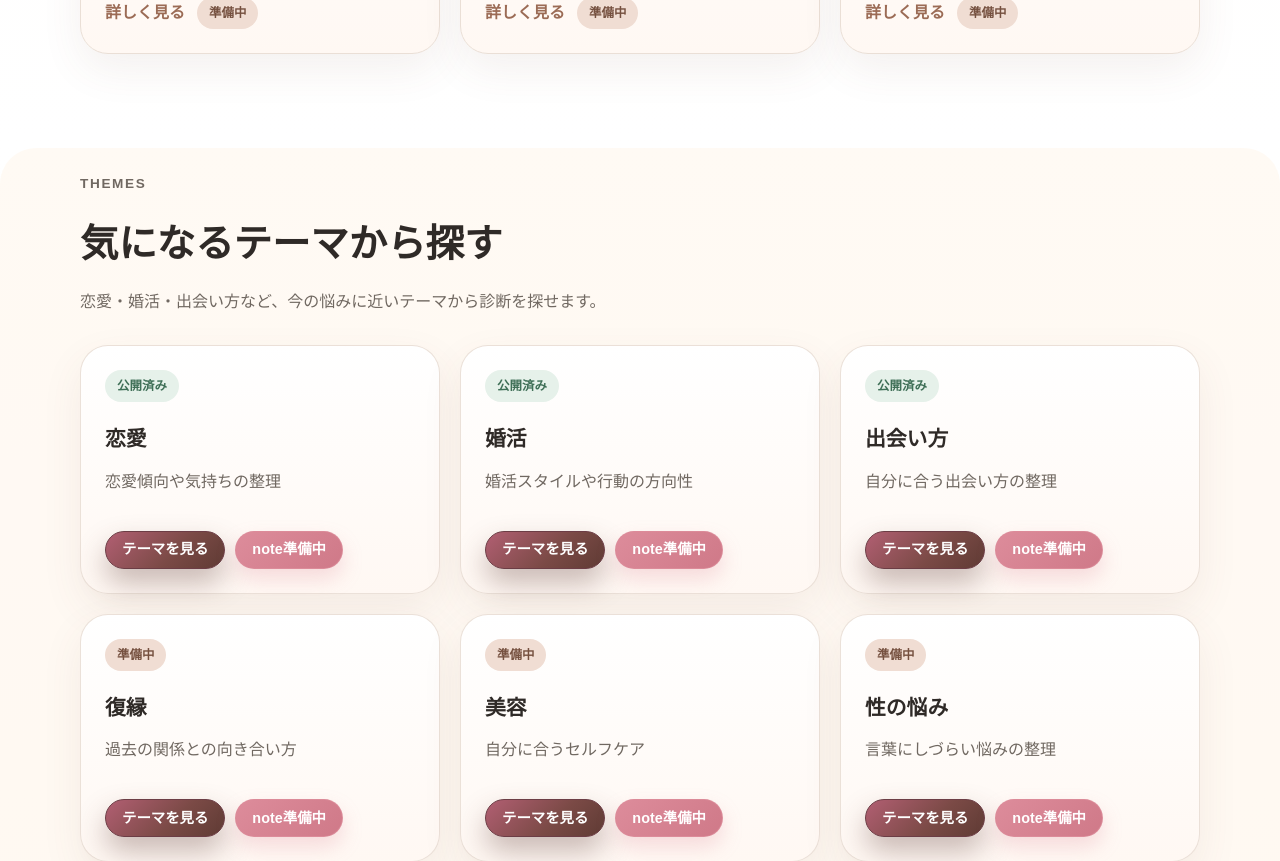
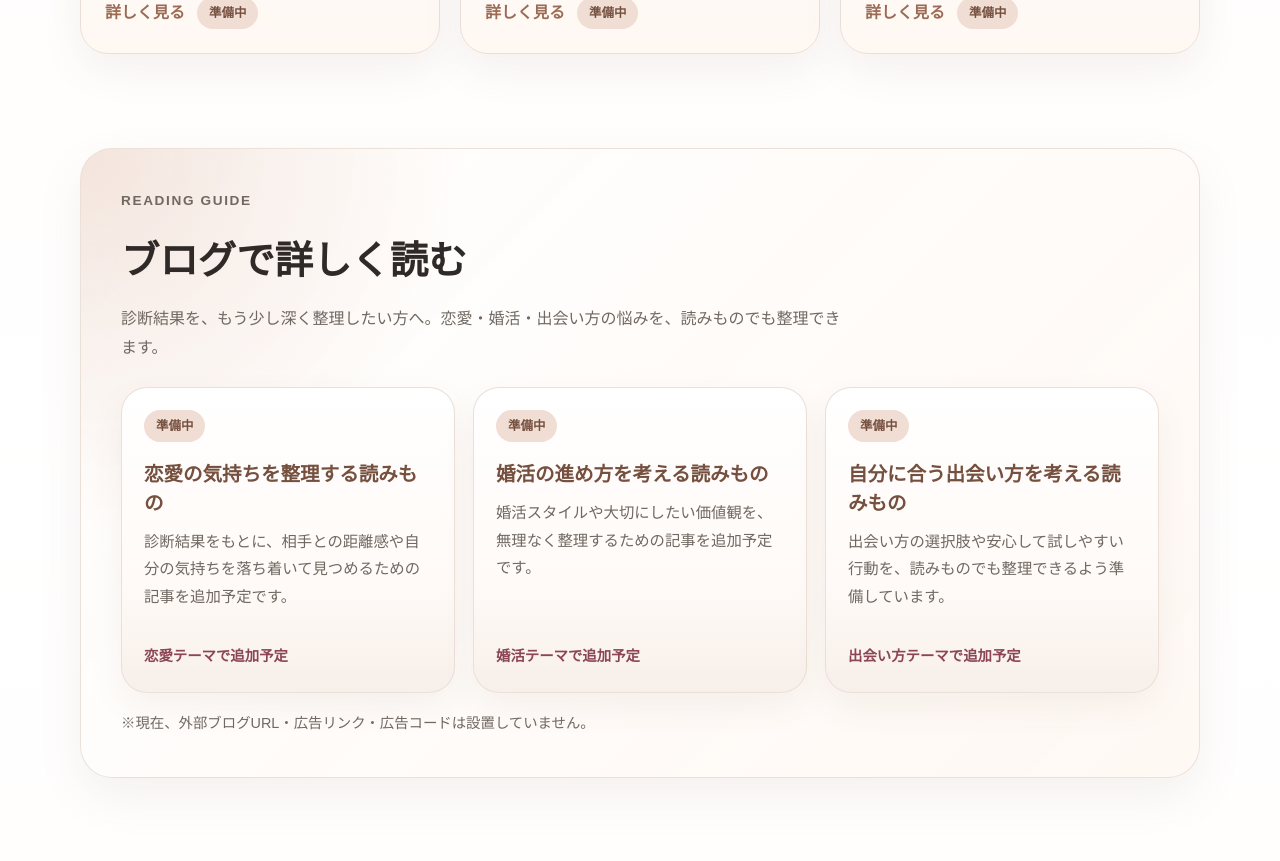
Before and after one commit to kenichis1971-cloud/diagnosis-portal-site, a Next.js app: page / in a window 1280 px wide. Shown: the part 1600-2461 px from the top of the page. Built offline with nearby package versions, Linux system fonts and the light colour scheme; no server answers.

Commit message:
Add blog reading guide entry points

```diff
--- a/app/beauty/page.tsx
+++ b/app/beauty/page.tsx
@@ -1,4 +1,5 @@
 import { createPageMetadata } from "@/app/metadata";
+import { BlogReadingGuide } from "@/components/BlogReadingGuide";
 import { DiagnosisIntro } from "@/components/DiagnosisIntro";
 import { RelatedDiagnoses } from "@/components/RelatedDiagnoses";
 import { diagnoses } from "@/data/diagnoses";
@@ -7,7 +8,8 @@ const diagnosis = diagnoses.find((item) => item.slug === "beauty")!;
 
 export const metadata = createPageMetadata({
   title: "美容診断（準備中）",
-  description: "自分に合う美容・セルフケアの方向性を整理する診断予定ページです。",
+  description:
+    "自分に合う美容・セルフケアの方向性を整理する診断予定ページです。",
   path: "/beauty",
 });
 
@@ -24,6 +26,7 @@ export default function BeautyPage() {
         currentSlug="beauty"
         relatedSlugs={["love", "marriage", "diagnoses"]}
       />
+      <BlogReadingGuide themeSlug="beauty" variant="theme" />
     </>
   );
 }
--- a/app/globals.css
+++ b/app/globals.css
@@ -1271,3 +1271,103 @@ main {
     grid-template-columns: 1fr;
   }
 }
+
+.blog-reading-guide {
+  padding-top: 18px;
+}
+
+.blog-reading-guide__inner {
+  position: relative;
+  overflow: hidden;
+  border: 1px solid rgba(234, 223, 214, 0.92);
+  border-radius: 32px;
+  padding: clamp(24px, 4vw, 40px);
+  background:
+    radial-gradient(circle at top left, rgba(240, 221, 211, 0.78), transparent 24rem),
+    linear-gradient(135deg, rgba(255, 255, 255, 0.96), rgba(255, 248, 243, 0.94));
+  box-shadow: 0 18px 48px rgba(116, 80, 63, 0.08);
+}
+
+.blog-reading-guide__header {
+  margin-bottom: 24px;
+}
+
+.blog-reading-guide__grid {
+  display: grid;
+  grid-template-columns: repeat(3, minmax(0, 1fr));
+  gap: 18px;
+}
+
+.blog-reading-guide__card {
+  display: flex;
+  min-height: 250px;
+  flex-direction: column;
+  border: 1px solid rgba(234, 223, 214, 0.95);
+  border-radius: 26px;
+  padding: 22px;
+  background: linear-gradient(180deg, #ffffff, #fffaf7 66%, #f7efe9);
+  box-shadow: 0 14px 34px rgba(116, 80, 63, 0.07);
+}
+
+.blog-reading-guide__status {
+  display: inline-flex;
+  width: fit-content;
+  margin-bottom: 18px;
+  border-radius: 999px;
+  padding: 5px 12px;
+  color: var(--primary-dark);
+  background: var(--primary-soft);
+  font-size: 0.78rem;
+  font-weight: 800;
+}
+
+.blog-reading-guide__card h3 {
+  margin-bottom: 10px;
+  color: var(--primary-dark);
+  font-size: 1.22rem;
+  line-height: 1.48;
+}
+
+.blog-reading-guide__card p {
+  color: var(--muted);
+  font-size: 0.96rem;
+}
+
+.blog-reading-guide__planned {
+  margin-top: auto;
+  padding-top: 18px;
+  color: #8c4554;
+  font-size: 0.9rem;
+  font-weight: 800;
+}
+
+.blog-reading-guide__note {
+  margin: 18px 0 0;
+  color: var(--muted);
+  font-size: 0.9rem;
+}
+
+@media (max-width: 900px) {
+  .blog-reading-guide__grid {
+    grid-template-columns: repeat(2, minmax(0, 1fr));
+  }
+}
+
+@media (max-width: 640px) {
+  .blog-reading-guide {
+    padding-top: 0;
+  }
+
+  .blog-reading-guide__inner {
+    border-radius: 24px;
+    padding: 22px;
+  }
+
+  .blog-reading-guide__grid {
+    grid-template-columns: 1fr;
+  }
+
+  .blog-reading-guide__card {
+    min-height: auto;
+  }
+}
--- a/app/love/page.tsx
+++ b/app/love/page.tsx
@@ -1,4 +1,5 @@
 import { createPageMetadata } from "@/app/metadata";
+import { BlogReadingGuide } from "@/components/BlogReadingGuide";
 import { DiagnosisIntro } from "@/components/DiagnosisIntro";
 import { RelatedDiagnoses } from "@/components/RelatedDiagnoses";
 import { diagnoses } from "@/data/diagnoses";
@@ -24,6 +25,7 @@ export default function LovePage() {
         currentSlug="love"
         relatedSlugs={["marriage", "meeting-style", "reunion"]}
       />
+      <BlogReadingGuide themeSlug="love" variant="theme" />
     </>
   );
 }
--- a/app/marriage/page.tsx
+++ b/app/marriage/page.tsx
@@ -1,4 +1,5 @@
 import { createPageMetadata } from "@/app/metadata";
+import { BlogReadingGuide } from "@/components/BlogReadingGuide";
 import { DiagnosisIntro } from "@/components/DiagnosisIntro";
 import { RelatedDiagnoses } from "@/components/RelatedDiagnoses";
 import { diagnoses } from "@/data/diagnoses";
@@ -7,7 +8,8 @@ const diagnosis = diagnoses.find((item) => item.slug === "marriage")!;
 
 export const metadata = createPageMetadata({
   title: "婚活診断",
-  description: "婚活スタイルや行動の方向性を整理する婚活診断サイトを紹介します。",
+  description:
+    "婚活スタイルや行動の方向性を整理する婚活診断サイトを紹介します。",
   path: "/marriage",
 });
 
@@ -24,6 +26,7 @@ export default function MarriagePage() {
         currentSlug="marriage"
         relatedSlugs={["love", "meeting-style", "beauty"]}
       />
+      <BlogReadingGuide themeSlug="marriage" variant="theme" />
     </>
   );
 }
--- a/app/meeting-style/page.tsx
+++ b/app/meeting-style/page.tsx
@@ -1,4 +1,5 @@
 import { createPageMetadata } from "@/app/metadata";
+import { BlogReadingGuide } from "@/components/BlogReadingGuide";
 import { DiagnosisIntro } from "@/components/DiagnosisIntro";
 import { RelatedDiagnoses } from "@/components/RelatedDiagnoses";
 import { diagnoses } from "@/data/diagnoses";
@@ -24,6 +25,7 @@ export default function MeetingStylePage() {
         currentSlug="meeting-style"
         relatedSlugs={["love", "marriage", "reunion"]}
       />
+      <BlogReadingGuide themeSlug="meeting-style" variant="theme" />
     </>
   );
 }
--- a/app/page.tsx
+++ b/app/page.tsx
@@ -1,5 +1,6 @@
 import Link from "next/link";
 import { createPageMetadata, defaultDescription } from "@/app/metadata";
+import { BlogReadingGuide } from "@/components/BlogReadingGuide";
 import { DiagnosisGrid } from "@/components/DiagnosisGrid";
 import {
   categoryGuides,
@@ -34,7 +35,9 @@ export default function Home() {
             <Link className="button" href="/diagnoses">
               診断一覧を見る
             </Link>
-            <span className="hero__note">公開済み3件・準備中3件を掲載しています。</span>
+            <span className="hero__note">
+              公開済み3件・準備中3件を掲載しています。
+            </span>
           </div>
         </div>
         <div className="hero__panel" aria-label="掲載診断の状態">
@@ -60,16 +63,22 @@ export default function Home() {
         <div className="section__header">
           <p className="eyebrow">Diagnoses</p>
           <h2>掲載中・準備中の診断</h2>
-          <p>診断本体は各専門サイトで提供し、このサイトでは入口として概要を案内します。</p>
+          <p>
+            診断本体は各専門サイトで提供し、このサイトでは入口として概要を案内します。
+          </p>
         </div>
         <DiagnosisGrid items={diagnoses} featured />
       </section>
+
+      <BlogReadingGuide variant="home" />
 
       <section className="section section--soft">
         <div className="section__header">
           <p className="eyebrow">Themes</p>
           <h2>気になるテーマから探す</h2>
-          <p>恋愛・婚活・出会い方など、今の悩みに近いテーマから診断を探せます。</p>
+          <p>
+            恋愛・婚活・出会い方など、今の悩みに近いテーマから診断を探せます。
+          </p>
         </div>
         <div className="category-guide-grid">
           {categoryGuides.map((category) => (
@@ -80,7 +89,10 @@ export default function Home() {
               <h3>{category.name}</h3>
               <p>{category.lead}</p>
               <div className="category-guide-card__actions">
-                <Link className="category-guide-card__link" href={category.href}>
+                <Link
+                  className="category-guide-card__link"
+                  href={category.href}
+                >
                   テーマを見る
                 </Link>
                 {category.noteUrl ? (
@@ -107,7 +119,9 @@ export default function Home() {
         <div className="section__header">
           <p className="eyebrow">PR Guide</p>
           <h2>おすすめ案内・PR枠</h2>
-          <p>今後、診断テーマに関連するサービスや読みものを、PR表記のうえで掲載する予定です。</p>
+          <p>
+            今後、診断テーマに関連するサービスや読みものを、PR表記のうえで掲載する予定です。
+          </p>
         </div>
         <div className="pr-slot-grid" aria-label="今後掲載予定のPR枠">
           {prGuideSlots.map((slot) => (
@@ -118,7 +132,9 @@ export default function Home() {
             </article>
           ))}
         </div>
-        <p className="pr-slot-note">※現在、この枠に外部広告リンクや広告コードは設置していません。</p>
+        <p className="pr-slot-note">
+          ※現在、この枠に外部広告リンクや広告コードは設置していません。
+        </p>
       </section>
     </>
   );
--- a/app/reunion/page.tsx
+++ b/app/reunion/page.tsx
@@ -1,4 +1,5 @@
 import { createPageMetadata } from "@/app/metadata";
+import { BlogReadingGuide } from "@/components/BlogReadingGuide";
 import { DiagnosisIntro } from "@/components/DiagnosisIntro";
 import { RelatedDiagnoses } from "@/components/RelatedDiagnoses";
 import { diagnoses } from "@/data/diagnoses";
@@ -7,7 +8,8 @@ const diagnosis = diagnoses.find((item) => item.slug === "reunion")!;
 
 export const metadata = createPageMetadata({
   title: "復縁診断（準備中）",
-  description: "復縁したい気持ちや今後の向き合い方を整理する診断予定ページです。",
+  description:
+    "復縁したい気持ちや今後の向き合い方を整理する診断予定ページです。",
   path: "/reunion",
 });
 
@@ -24,6 +26,7 @@ export default function ReunionPage() {
         currentSlug="reunion"
         relatedSlugs={["love", "meeting-style", "sexual-worries"]}
       />
+      <BlogReadingGuide themeSlug="reunion" variant="theme" />
     </>
   );
 }
--- a/app/sexual-worries/page.tsx
+++ b/app/sexual-worries/page.tsx
@@ -1,4 +1,5 @@
 import { createPageMetadata } from "@/app/metadata";
+import { BlogReadingGuide } from "@/components/BlogReadingGuide";
 import { DiagnosisIntro } from "@/components/DiagnosisIntro";
 import { RelatedDiagnoses } from "@/components/RelatedDiagnoses";
 import { diagnoses } from "@/data/diagnoses";
@@ -7,7 +8,8 @@ const diagnosis = diagnoses.find((item) => item.slug === "sexual-worries")!;
 
 export const metadata = createPageMetadata({
   title: "性の悩み診断（準備中）",
-  description: "恋愛・結婚の中で言葉にしづらい性に関する悩みを、やさしく整理する診断予定ページです。",
+  description:
+    "恋愛・結婚の中で言葉にしづらい性に関する悩みを、やさしく整理する診断予定ページです。",
   path: "/sexual-worries",
 });
 
@@ -24,6 +26,7 @@ export default function SexualWorriesPage() {
         currentSlug="sexual-worries"
         relatedSlugs={["love", "reunion", "marriage"]}
       />
+      <BlogReadingGuide themeSlug="sexual-worries" variant="theme" />
     </>
   );
 }
--- /dev/null
+++ b/components/BlogReadingGuide.tsx
@@ -0,0 +1,91 @@
+import {
+  blogGuideStatusLabel,
+  featuredBlogGuideItems,
+  getBlogGuideItemsByTheme,
+  type BlogGuideItem,
+} from "@/data/blogGuides";
+import type { DiagnosisSlug } from "@/data/diagnoses";
+
+type BlogReadingGuideProps = {
+  themeSlug?: DiagnosisSlug;
+  variant?: "home" | "diagnoses" | "theme";
+};
+
+const getBlogGuideItems = ({
+  themeSlug,
+  variant,
+}: BlogReadingGuideProps): BlogGuideItem[] => {
+  if (themeSlug) {
+    return getBlogGuideItemsByTheme(themeSlug);
+  }
+
+  if (variant === "diagnoses") {
+    return featuredBlogGuideItems;
+  }
+
+  return featuredBlogGuideItems;
+};
+
+const guideCopy = {
+  home: {
+    eyebrow: "Reading Guide",
+    title: "ブログで詳しく読む",
+    description:
+      "診断結果を、もう少し深く整理したい方へ。恋愛・婚活・出会い方の悩みを、読みものでも整理できます。",
+  },
+  diagnoses: {
+    eyebrow: "Blog Guide",
+    title: "診断後に理解を深める読みもの",
+    description:
+      "ブログ記事は今後、テーマごとに追加していく予定です。気になる診断とあわせて読める入口を準備しています。",
+  },
+  theme: {
+    eyebrow: "Theme Reading",
+    title: "このテーマを読みものでも整理する",
+    description:
+      "診断ページを見たあとに、気持ちや行動の方向性をもう少し落ち着いて整理できる記事を準備しています。",
+  },
+} as const;
+
+export function BlogReadingGuide({
+  themeSlug,
+  variant = "home",
+}: BlogReadingGuideProps) {
+  const items = getBlogGuideItems({ themeSlug, variant });
+  const copy = guideCopy[variant];
+
+  return (
+    <section
+      className="section blog-reading-guide"
+      aria-labelledby={`${variant}-blog-reading-title`}
+    >
+      <div className="blog-reading-guide__inner">
+        <div className="section__header blog-reading-guide__header">
+          <p className="eyebrow">{copy.eyebrow}</p>
+          <h2 id={`${variant}-blog-reading-title`}>{copy.title}</h2>
+          <p>{copy.description}</p>
+        </div>
+        <div
+          className="blog-reading-guide__grid"
+          aria-label="今後追加予定のブログ記事"
+        >
+          {items.map((item) => (
+            <article className="blog-reading-guide__card" key={item.id}>
+              <span className="blog-reading-guide__status">
+                {blogGuideStatusLabel[item.status]}
+              </span>
+              <h3>{item.title}</h3>
+              <p>{item.description}</p>
+              <span className="blog-reading-guide__planned">
+                {item.plannedLabel}
+              </span>
+            </article>
+          ))}
+        </div>
+        <p className="blog-reading-guide__note">
+          ※現在、外部ブログURL・広告リンク・広告コードは設置していません。
+        </p>
+      </div>
+    </section>
+  );
+}
--- /dev/null
+++ b/data/blogGuides.ts
@@ -0,0 +1,95 @@
+import type { DiagnosisSlug } from "@/data/diagnoses";
+
+export type BlogGuideStatus = "coming-soon";
+
+export type BlogGuideTheme = DiagnosisSlug | "all";
+
+export type BlogGuideItem = {
+  id: string;
+  theme: BlogGuideTheme;
+  title: string;
+  description: string;
+  status: BlogGuideStatus;
+  plannedLabel: string;
+};
+
+export const blogGuideStatusLabel: Record<BlogGuideStatus, string> = {
+  "coming-soon": "準備中",
+};
+
+export const blogGuideItems: BlogGuideItem[] = [
+  {
+    id: "relationship-reflection",
+    theme: "love",
+    title: "恋愛の気持ちを整理する読みもの",
+    description:
+      "診断結果をもとに、相手との距離感や自分の気持ちを落ち着いて見つめるための記事を追加予定です。",
+    status: "coming-soon",
+    plannedLabel: "恋愛テーマで追加予定",
+  },
+  {
+    id: "marriage-action-plan",
+    theme: "marriage",
+    title: "婚活の進め方を考える読みもの",
+    description:
+      "婚活スタイルや大切にしたい価値観を、無理なく整理するための記事を追加予定です。",
+    status: "coming-soon",
+    plannedLabel: "婚活テーマで追加予定",
+  },
+  {
+    id: "meeting-style-options",
+    theme: "meeting-style",
+    title: "自分に合う出会い方を考える読みもの",
+    description:
+      "出会い方の選択肢や安心して試しやすい行動を、読みものでも整理できるよう準備しています。",
+    status: "coming-soon",
+    plannedLabel: "出会い方テーマで追加予定",
+  },
+  {
+    id: "reunion-distance",
+    theme: "reunion",
+    title: "過去の関係との距離感を考える読みもの",
+    description:
+      "復縁したい気持ちやこれからの向き合い方を、急がず整理するための記事を追加予定です。",
+    status: "coming-soon",
+    plannedLabel: "復縁テーマで追加予定",
+  },
+  {
+    id: "beauty-selfcare",
+    theme: "beauty",
+    title: "セルフケアとの向き合い方を考える読みもの",
+    description:
+      "美容や日々のケアを前向きに続けるためのヒントを、テーマ記事として追加予定です。",
+    status: "coming-soon",
+    plannedLabel: "美容テーマで追加予定",
+  },
+  {
+    id: "sexual-worries-care",
+    theme: "sexual-worries",
+    title: "言葉にしづらい悩みを整理する読みもの",
+    description:
+      "恋愛・結婚の中で話しにくい悩みを、安心して読み進められる記事として追加予定です。",
+    status: "coming-soon",
+    plannedLabel: "性の悩みテーマで追加予定",
+  },
+  {
+    id: "after-diagnosis-journal",
+    theme: "all",
+    title: "診断後に振り返りたいポイント",
+    description:
+      "診断結果をすぐに結論づけず、自分のペースで整理するための共通記事を追加予定です。",
+    status: "coming-soon",
+    plannedLabel: "共通テーマで追加予定",
+  },
+];
+
+export const featuredBlogGuideItems = blogGuideItems.filter((item) =>
+  ["love", "marriage", "meeting-style"].includes(item.theme),
+);
+
+export const getBlogGuideItemsByTheme = (theme: DiagnosisSlug) => {
+  const themeItems = blogGuideItems.filter((item) => item.theme === theme);
+  const commonItems = blogGuideItems.filter((item) => item.theme === "all");
+
+  return [...themeItems, ...commonItems];
+};
```
Also changed, not shown: app/diagnoses/page.tsx (+14 -4 lines).
